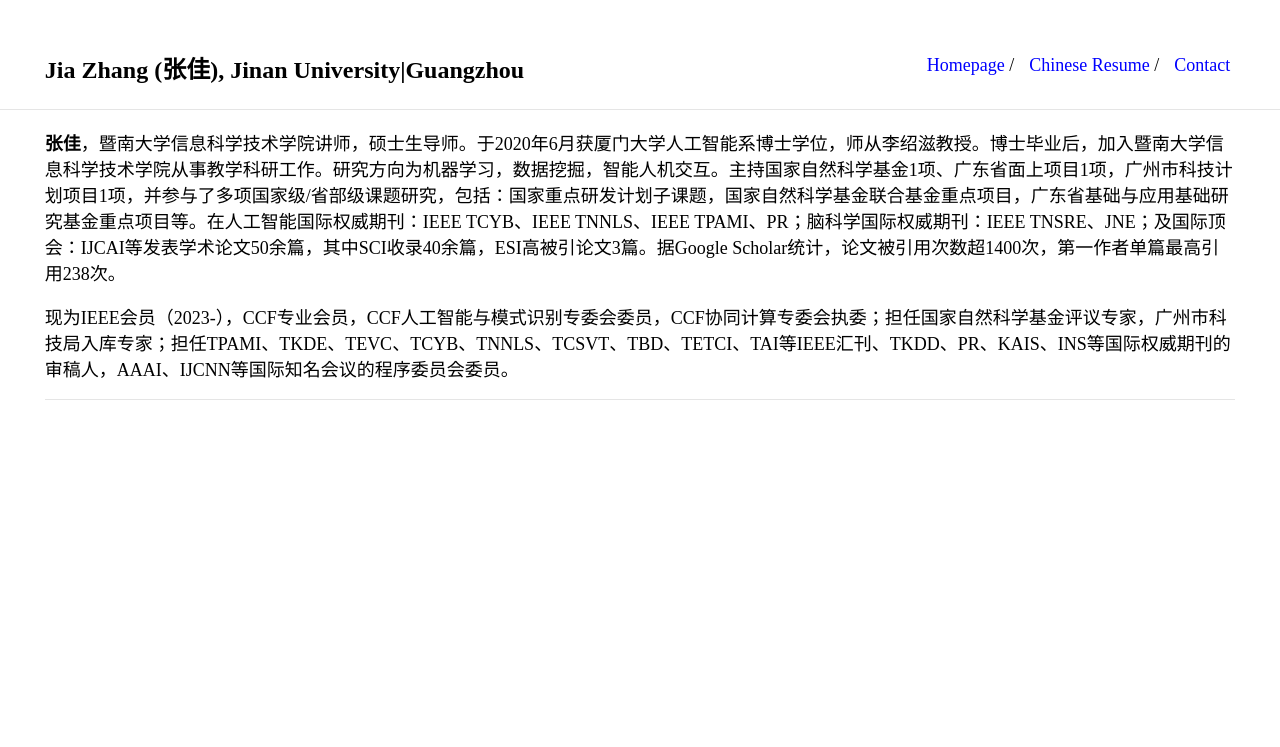
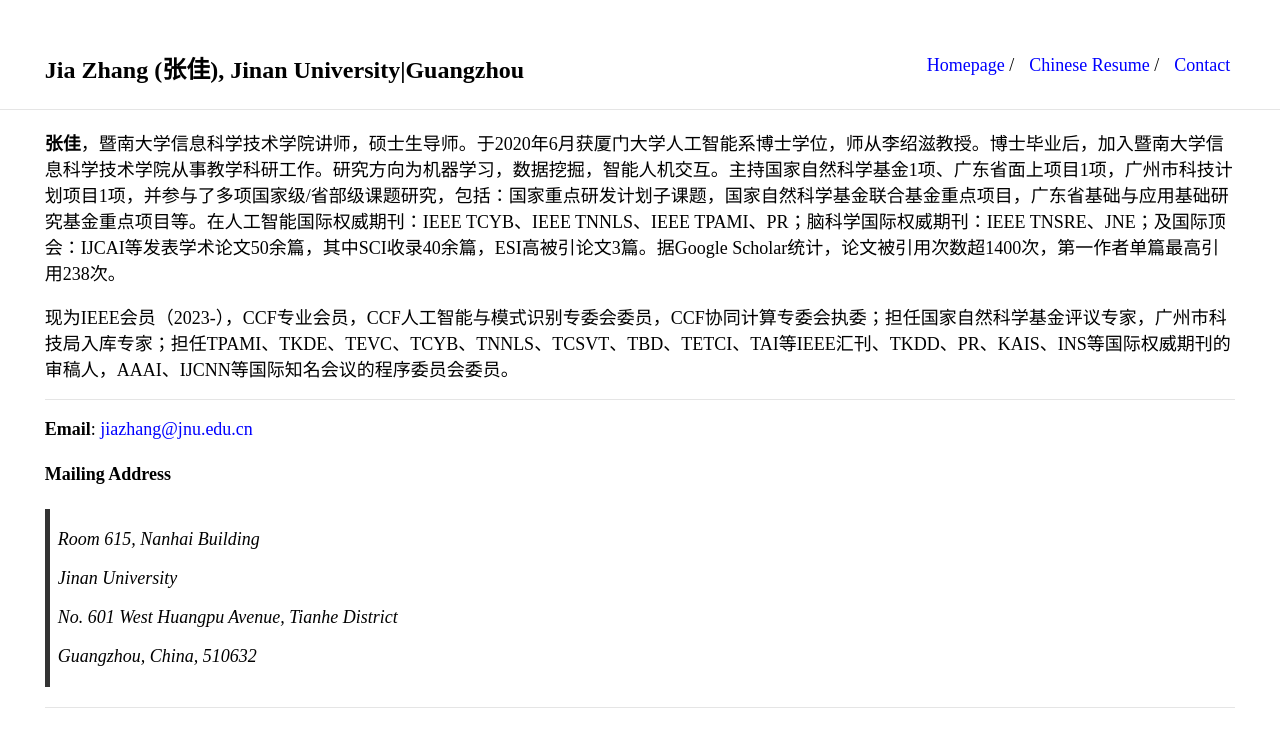
Before and after one commit to jiazhang-ml/jiazhang-ml.github.io, a Jekyll site: the page built from ch-resume.md, in a window 1280 px wide, cut to the strip 0-876 px from the top of the page. Shown: the top 747 px of the strip. Built offline with Jekyll 4.4.1, drawn with Linux system fonts in a browser that asks for light colours.

Commit message:
Update ch-resume.md

```diff
--- a/ch-resume.md
+++ b/ch-resume.md
@@ -6,3 +6,17 @@ layout: default
 **张佳**，暨南大学信息科学技术学院讲师，硕士生导师。于2020年6月获厦门大学人工智能系博士学位，师从李绍滋教授。博士毕业后，加入暨南大学信息科学技术学院从事教学科研工作。研究方向为机器学习，数据挖掘，智能人机交互。主持国家自然科学基金1项、广东省面上项目1项，广州市科技计划项目1项，并参与了多项国家级/省部级课题研究，包括：国家重点研发计划子课题，国家自然科学基金联合基金重点项目，广东省基础与应用基础研究基金重点项目等。在人工智能国际权威期刊：IEEE TCYB、IEEE TNNLS、IEEE TPAMI、PR；脑科学国际权威期刊：IEEE TNSRE、JNE；及国际顶会：IJCAI等发表学术论文50余篇，其中SCI收录40余篇，ESI高被引论文3篇。据Google Scholar统计，论文被引用次数超1400次，第一作者单篇最高引用238次。
 
 现为IEEE会员（2023-），CCF专业会员，CCF人工智能与模式识别专委会委员，CCF协同计算专委会执委；担任国家自然科学基金评议专家，广州市科技局入库专家；担任TPAMI、TKDE、TEVC、TCYB、TNNLS、TCSVT、TBD、TETCI、TAI等IEEE汇刊、TKDD、PR、KAIS、INS等国际权威期刊的审稿人，AAAI、IJCNN等国际知名会议的程序委员会委员。
+
+---
+
+**Email**: [jiazhang@jnu.edu.cn](mailto:jiazhang@jnu.edu.cn)
+
+#### Mailing Address
+
+>Room 615, Nanhai Building
+>
+>Jinan University
+>
+>No. 601 West Huangpu Avenue, Tianhe District
+>
+>Guangzhou, China, 510632
```
